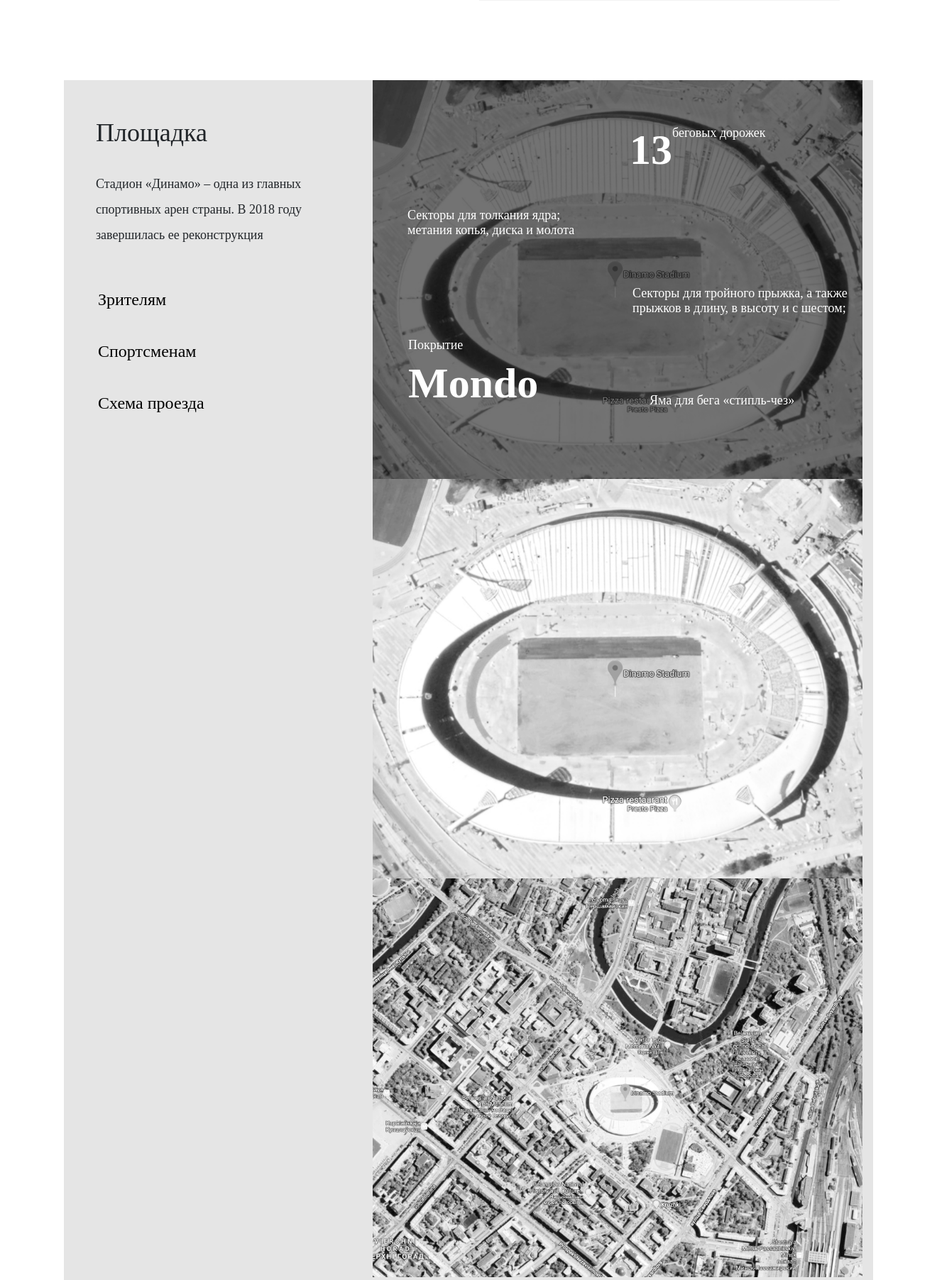
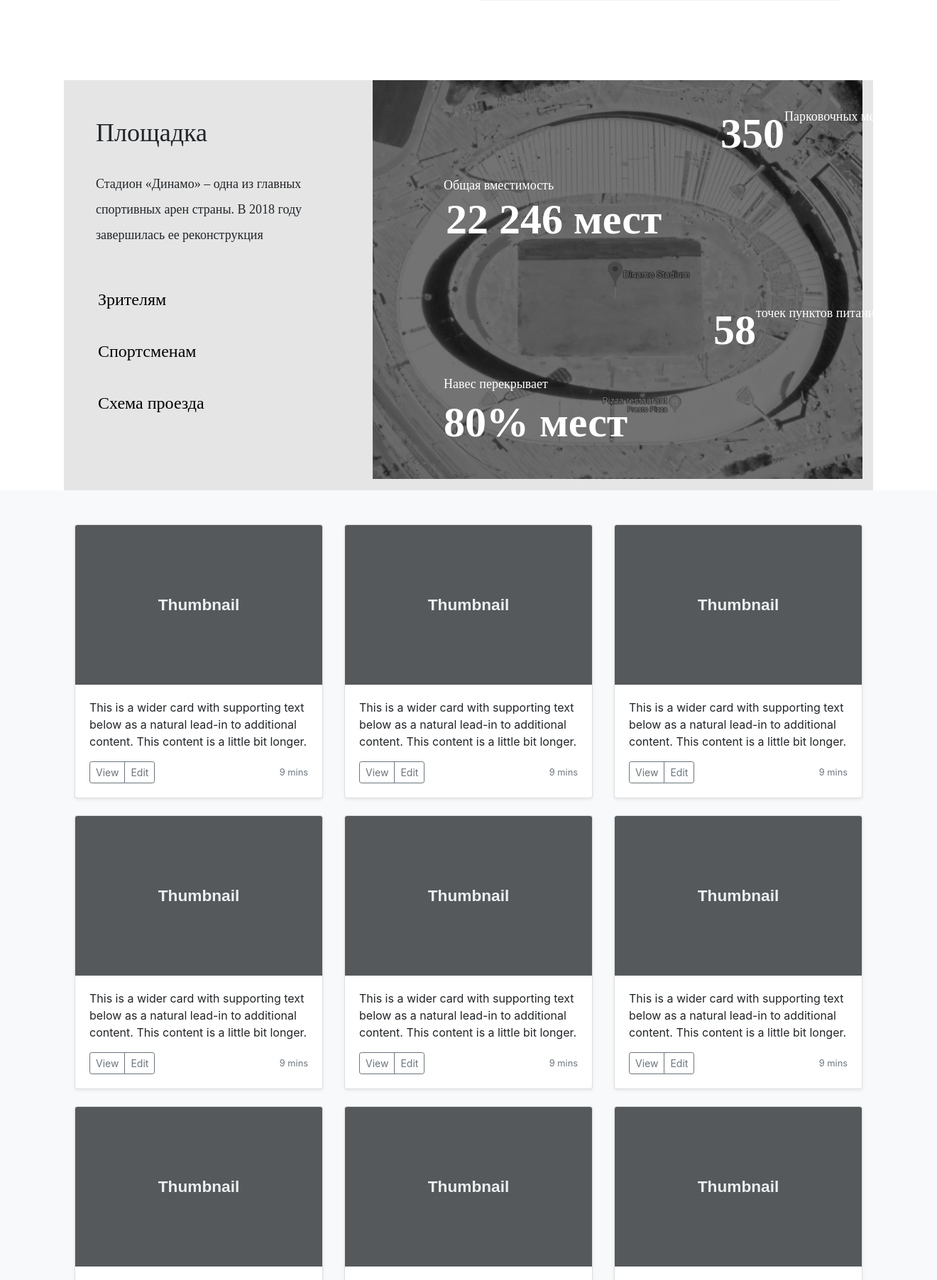
Before and after one commit to dashiwa/rb, a PHP site: page / in a window 1320 px wide. Shown: the part 2657-4461 px from the top of the page at 71% size. Run offline with PHP 8.4, Linux system fonts and the light colour scheme.

Commit message:
Added place

```diff
--- a/docroot/css/album.css
+++ b/docroot/css/album.css
@@ -73,6 +73,8 @@
     display: block;
     width: 100%;
 }
+
+/** REFACTOR **/
 
 :root {
     --jumbotron-padding-y: 3rem;
@@ -248,6 +250,9 @@ footer p {
     background: #C4C4C4;
 }
 
+/*********************MIDDLE CONTENT**********************/
+
+/***********TABS**********/
 .tabs ul a {
     padding-left: 33px;
     font-family: Gotham Pro;
@@ -267,40 +272,78 @@ footer p {
 
 .img-brand-middle ul.img-list li {
     position: relative;
+    display: none;
 }
 
-.img-brand-middle ul.img-list li.first img {
+.img-brand-middle ul.img-list li.active {
+    display: block;
+}
+
+.img-brand-middle ul.img-list li.first img, .img-brand-middle ul.img-list li.second img {
     filter: brightness(45%);
 }
 
-.img-brand-middle ul.img-list li span.first {
+/*************FIRST IMAGE***************/
+.img-brand-middle ul.img-list li.first span.first {
     position: absolute;
-    top: 64px;
-    right: 268px;
+    top: 41px;
+    right: 110px;
     font-size: 25px;
 }
 
-.img-brand-middle ul.img-list li span.first .title {
+.img-brand-middle ul.img-list li span {
     font-family: Gothic A1;
     font-style: normal;
+    line-height: normal;
+    color: white;
+}
+
+.img-brand-middle ul.img-list li.first span.first .title,
+.img-brand-middle ul.img-list li.first span.second .title {
     font-weight: bold;
     font-size: 60px;
-    line-height: normal;
-    color: #FFFFFF;
 }
 
-.img-brand-middle ul.img-list li span.first .desc {
-    font-family: Gothic A1;
-    font-style: normal;
+.img-brand-middle ul.img-list li.first span.first .desc {
     font-weight: 500;
     font-size: 18px;
-    line-height: normal;
     position: absolute;
-    color: #FFFFFF;
     width: 200px;
 }
 
-.img-brand-middle ul.img-list li span.second {
+.img-brand-middle ul.img-list li.first span.second {
+    position: absolute;
+    top: 162px;
+    left: 103px;
+    font-size: 25px;
+}
+
+.img-brand-middle ul.img-list li.first span.second .desc {
+    font-weight: 500;
+    font-size: 18px;
+    position: absolute;
+    width: 200px;
+    top: -24px;
+    left: -3px;
+}
+
+.img-brand-middle ul.img-list li.second span.first {
+    position: absolute;
+    top: 68px;
+    right: 236px;
+}
+
+.img-brand-middle ul.img-list li.second span.first .title {
+    font-weight: bold;
+    font-size: 60px;
+}
+
+.img-brand-middle ul.img-list li.second span.first .desc {
+    position: absolute;
+    width: 250px;
+}
+
+.img-brand-middle ul.img-list li.second span.second {
     position: absolute;
     top: 180px;
     left: 49px;
@@ -308,16 +351,20 @@ footer p {
     width: 250px;
 }
 
-.img-brand-middle ul.img-list li span.second .desc {
-    font-family: Gothic A1;
-    font-style: normal;
+.img-brand-middle ul.img-list li.first span.second .desc,
+.img-brand-middle ul.img-list li.second span.second .desc {
     font-weight: 500;
     font-size: 18px;
-    line-height: normal;
-    color: #FFFFFF;
 }
 
-.img-brand-middle ul.img-list li span.third {
+.img-brand-middle ul.img-list li.first span.third {
+    position: absolute;
+    bottom: 175px;
+    right: 150px;
+    font-size: 25px;
+}
+
+.img-brand-middle ul.img-list li.second span.third {
     position: absolute;
     bottom: 230px;
     right: 17px;
@@ -325,17 +372,35 @@ footer p {
     width: 307px;
 }
 
-.img-brand-middle ul.img-list li span.third .desc {
+.img-brand-middle ul.img-list li.first span.third .title {
     font-family: Gothic A1;
     font-style: normal;
+    font-weight: bold;
+    font-size: 60px;
+    line-height: normal;
+    color: #FFFFFF
+}
+
+.img-brand-middle ul.img-list li.first span.third .desc {
     font-weight: 500;
     font-size: 18px;
-    line-height: normal;
-
-    color: #FFFFFF;
+    position: absolute;
+    width: 250px;
 }
 
-.img-brand-middle ul.img-list li span.fourth {
+.img-brand-middle ul.img-list li.second span.third {
+    font-weight: 500;
+    font-size: 18px;
+}
+
+.img-brand-middle ul.img-list li.first span.fourth {
+    position: absolute;
+    bottom: 45px;
+    left: 100px;
+    font-size: 25px;
+}
+
+.img-brand-middle ul.img-list li.second span.fourth {
     position: absolute;
     bottom: 100px;
     left: 50px;
@@ -343,40 +408,99 @@ footer p {
     width: 250px;
 }
 
-.img-brand-middle ul.img-list li span.fourth .title {
-    font-family: Gothic A1;
-    font-style: normal;
+.img-brand-middle ul.img-list li.first span.fourth .title {
     font-weight: bold;
     font-size: 60px;
     line-height: normal;
-    color: #FFFFFF;
 }
 
-.img-brand-middle ul.img-list li span.fourth .desc {
+.img-brand-middle ul.img-list li.second span.fourth .title {
+    font-weight: bold;
+    font-size: 60px;
+}
+
+.img-brand-middle ul.img-list li.first span.fourth .desc,
+.img-brand-middle ul.img-list li.second span.fourth .desc {
     position: absolute;
     left: 0px;
     top: -30px;
-    font-family: Gothic A1;
     font-style: normal;
     font-weight: 500;
     font-size: 18px;
-    line-height: normal;
-    color: white;
 }
 
-.img-brand-middle ul.img-list li span.fift{
+.img-brand-middle ul.img-list li.first span.fift,
+.img-brand-middle ul.img-list li.second span.fift {
     position: absolute;
     bottom: 100px;
     right: 50px;
     width: 250px;
 }
 
-.img-brand-middle ul.img-list li span.fift .desc{
-    font-family: Gothic A1;
-    font-style: normal;
+.img-brand-middle ul.img-list li.first span.fift .desc,
+.img-brand-middle ul.img-list li.second span.fift .desc {
     font-weight: 500;
     font-size: 18px;
     line-height: normal;
+}
 
-    color: #FFFFFF;
+.img-brand-middle ul.img-list li.third span.first{
+    position: absolute;
+    top: 30px;
+    right: 87px;
+    width: 250px;
 }
+
+.img-brand-middle ul.img-list li.third span.second {
+    position: absolute;
+    bottom: 200px;
+    left: 50px;
+    width: 250px;
+}
+
+.img-brand-middle ul.img-list li.third span.first .marker,
+.img-brand-middle ul.img-list li.third span.second .marker{
+    font-family: Gothic A1;
+    font-style: normal;
+    font-weight: bold;
+    font-size: 36px;
+    line-height: normal;
+    color: #000000;
+    padding: 10px;
+    background: white;
+    opacity: 0.7;
+}
+
+.img-brand-middle ul.img-list li.third span.first .title,
+.img-brand-middle ul.img-list li.third span.second .title {
+    font-family: Gothic A1;
+    font-style: normal;
+    font-weight: bold;
+    font-size: 18px;
+    line-height: normal;
+    color: #000000;
+    position: absolute;
+    left: 49px;
+    top: -9px;
+    background: white;
+    display: block;
+    width: 200px;
+    height: 60px;
+    padding: 7px 0 0 10px;
+}
+
+.img-brand-middle ul.img-list li.third span.first .desc,
+.img-brand-middle ul.img-list li.third span.second .desc{
+    font-family: Gothic A1;
+    font-style: normal;
+    font-weight: normal;
+    font-size: 14px;
+    line-height: normal;
+    color: #000000;
+    background: white;
+    position: absolute;
+    z-index: 10;
+    bottom: 4px;
+    left: 59px;
+    opacity: 0.5;
+}
--- a/docroot/index.php
+++ b/docroot/index.php
@@ -395,19 +395,46 @@
                     реконструкция
                 </div>
 
-
                 <div class="tabs">
                     <ul>
-                        <li><a href="#">Зрителям</a></li>
-                        <li><a href="#">Спортсменам</a></li>
-                        <li><a href="#">Схема проезда</a></li>
+                        <li class="first"><a href="#">Зрителям</a></li>
+                        <li class="second"><a href="#">Спортсменам</a></li>
+                        <li class="third"><a href="#">Схема проезда</a></li>
                     </ul>
                 </div>
             </div>
             <div class="col-lg-8">
                 <div class="img-brand-middle">
                     <ul class="img-list">
-                        <li class="first">
+
+                        <li class="first active">
+
+                            <img src="img/arena_b.png">
+
+                            <span class="first">
+                                <span class="title">350</span>
+                                <span class="desc">Парковочных мест</span>
+                            </span>
+
+                            <span class="second">
+                                 <span class="title">22 246 мест</span>
+                                 <span class="desc">Общая вместимость</span>
+                            </span>
+
+                            <span class="third">
+                                 <span class="title">58</span>
+                                 <span class="desc">точек пунктов питания</span>
+                            </span>
+
+                            <span class="fourth">
+                                 <span class="title">80% мест</span>
+                                 <span class="desc">Навес перекрывает</span>
+                            </span>
+
+                        </li>
+
+                        <li class="second">
+
                             <img src="img/arena_b.png">
 
                             <span class="first">
@@ -419,17 +446,14 @@
                                  <span class="desc">Секторы для толкания ядра; метания копья, диска и молота</span>
                             </span>
 
-
                             <span class="third">
                                  <span class="desc">Секторы для тройного прыжка, а также прыжков в длину, в высоту и с шестом;</span>
                             </span>
-
 
                             <span class="fourth">
                                  <span class="title">Mondo</span>
                                  <span class="desc">Покрытие</span>
                             </span>
-
 
                             <span class="fift">
                                  <span class="desc">Яма для бега «стипль-чез»</span>
@@ -438,9 +462,29 @@
 
                         </li>
 
-                        <li class="second"><img src="img/arena_b.png"></li>
+                        <li class="third">
 
-                        <li class="third"><img src="img/oct_b.png"></li>
+                            <img src="img/oct_b.png">
+
+                            <span class="first">
+                                <span class="marker">M</span>
+                                <span class="title">Первомайская</span>
+                                <span class="desc">Станция метро</span>
+                            </span>
+
+                            <span class="second">
+                                 <span class="marker">M</span>
+                                 <span class="title">Октябрьская</span>
+                                 <span class="desc">Станция метро</span>
+                            </span>
+
+                            <span class="third">
+                                 <span class="desc">Проложить маршрут</span>
+                            </span>
+
+
+
+                        </li>
                     </ul>
                 </div>
             </div>
--- a/docroot/js/main.js
+++ b/docroot/js/main.js
@@ -3,3 +3,23 @@ var newYear = new Date();
 newYear = new Date("12 June 2019");
 
 $('#defaultCountdown').countdown({until:  newYear});
+
+var first = $('.middle-bottom-container .img-list li.first');
+var second = $('.middle-bottom-container .img-list li.second');
+var third = $('.middle-bottom-container .img-list li.third');
+
+$( ".tabs li.first" ).mouseenter(function() {
+   first.show();
+   second.hide();
+   third.hide();
+});
+$( ".tabs li.second" ).mouseenter(function() {
+    first.hide();
+    second.show();
+    third.hide();
+});
+$( ".tabs li.third" ).mouseenter(function() {
+    first.hide();
+    second.hide();
+    third.show();
+});
```
